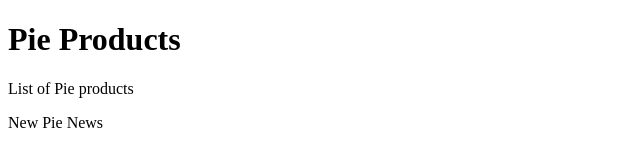
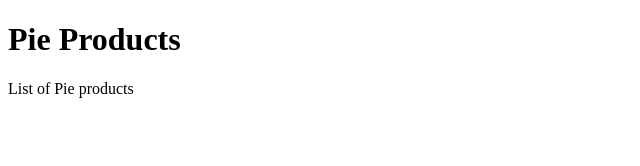
Before and after one commit to baracuda19/com.pie.demo, a plain HTML site: page WebContent/index.html in a window 1280 px wide. Shown: the full height of the page, 0-640 px from the left. Drawn offline with Linux system fonts and the light colour scheme.

Commit message:
initial commit
1st commit

```diff
--- a/WebContent/index.html
+++ b/WebContent/index.html
@@ -9,7 +9,7 @@
 
 	<p>List of Pie products</p>
 
-	<span>New Pie News</span>
+
 	</body>
 
 </html>
```
Also changed, not shown: 1 other file.
